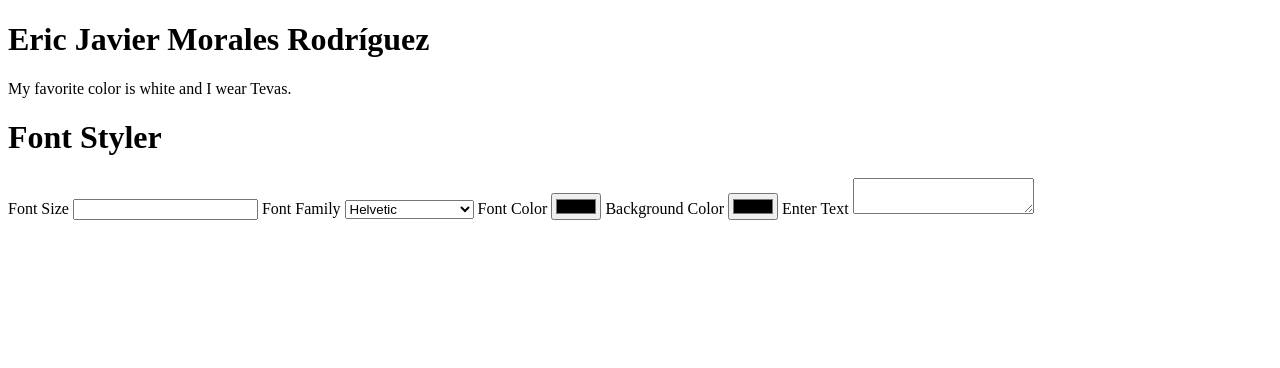
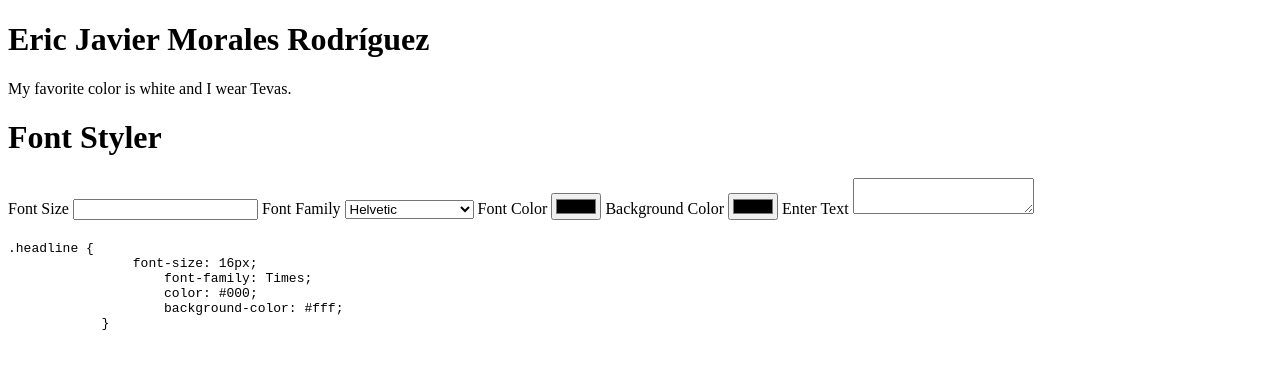
Before and after one commit to sicaramacuya/final-assessment, a plain HTML site: page index.html in a window 1280 px wide. Drawn offline with Linux system fonts and the light colour scheme.

Commit message:
step 6 - #data-output

```diff
--- a/index.html
+++ b/index.html
@@ -34,6 +34,13 @@
         <div id="headline-display">
             <h1 id="display"></h1>
         </div>
-        <div id="data-output"></div>
+        <div id="data-output">
+            <pre><code>.headline {
+                font-size: <span id="show-size">16</span>px;
+	            font-family: <span id="show-font">Times</span>;
+	            color: <span id="show-color">#000</span>;
+	            background-color: <span id="show-bg-color">#fff</span>;
+            }</code></pre>
+        </div>
     </body>
 </html>
```
